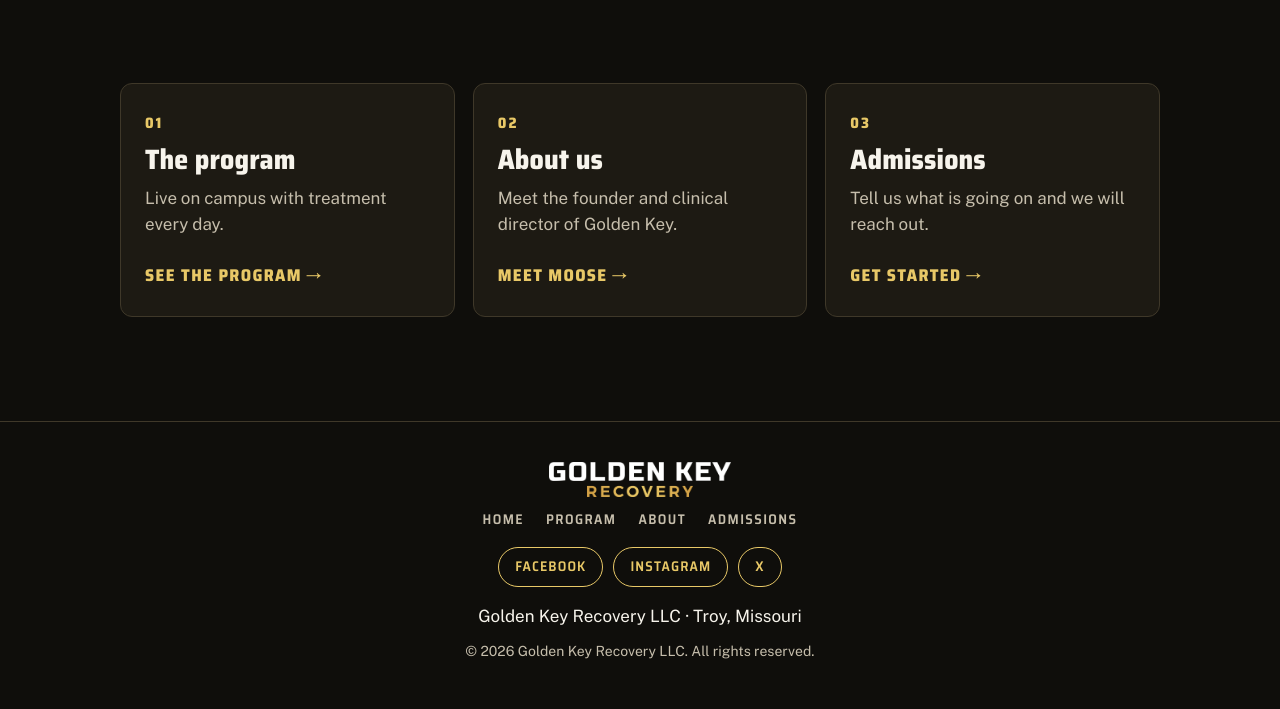
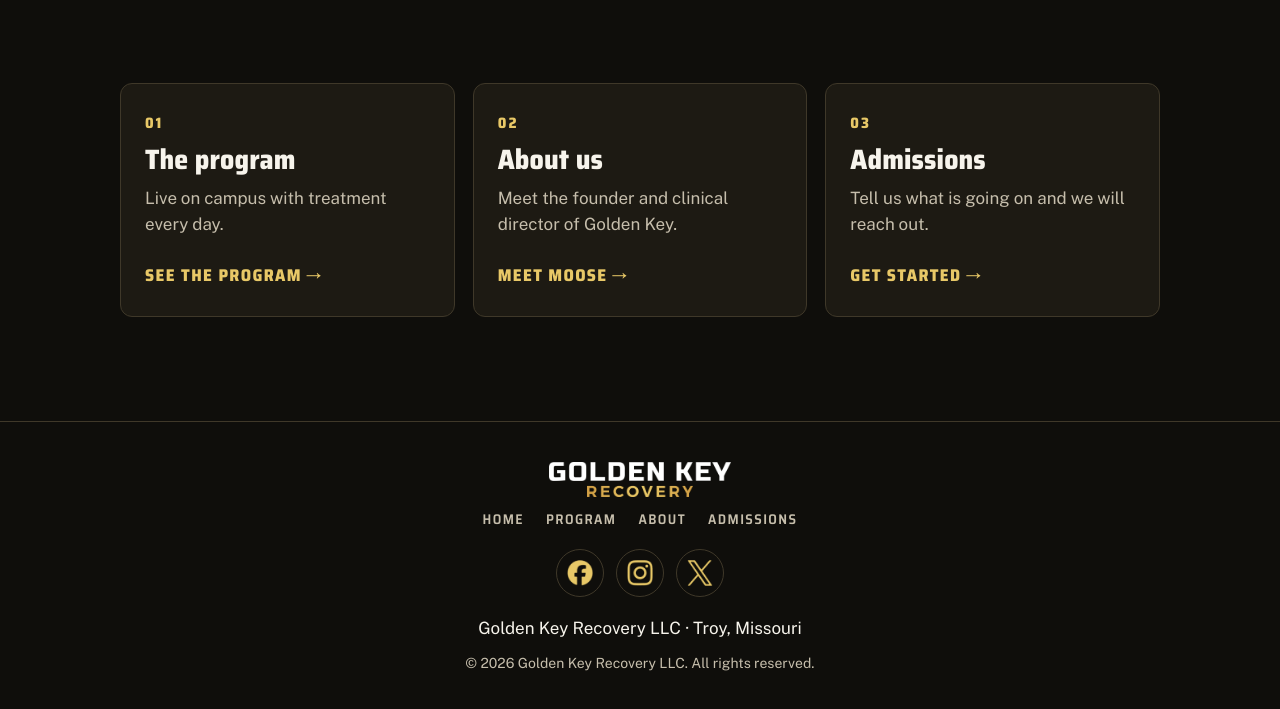
Before and after one commit to kavanaww/goldenkeyrecovery, a plain HTML site: page index.html in a window 1280 px wide. Shown: the part 811-1520 px from the top of the page. Drawn offline with Linux system fonts and the light colour scheme.

Commit message:
Social icons in footer and signature

```diff
--- a/css/style.css
+++ b/css/style.css
@@ -191,6 +191,7 @@ input:focus,select:focus,textarea:focus{outline:none;border-color:var(--gold);bo
 .creds li{font-weight:600}
 
 /* Footer social links */
-.social{display:flex;flex-wrap:wrap;justify-content:center;gap:10px;margin:4px 0}
-.social a{display:inline-flex;align-items:center;min-height:40px;padding:0 16px;border:1.5px solid var(--gold);border-radius:999px;font-family:var(--display);font-weight:600;letter-spacing:.08em;text-transform:uppercase;font-size:.875rem;text-decoration:none;color:var(--gold)}
-.social a:hover{background:var(--gold);color:var(--on-gold)}
+.social{display:flex;flex-wrap:wrap;justify-content:center;gap:12px;margin:6px 0}
+.social a{display:grid;place-items:center;width:48px;height:48px;border:1.5px solid var(--line);border-radius:50%;transition:border-color .15s,background .15s}
+.social a:hover{border-color:var(--gold);background:rgba(232,200,103,.12)}
+.social img{width:26px;height:26px}
--- a/index.html
+++ b/index.html
@@ -91,9 +91,9 @@
       <a href="admissions.html">Admissions</a>
     </nav>
     <ul class="social" aria-label="Social media">
-      <li><a href="https://www.facebook.com/GoldenKeyRecovery" target="_blank" rel="noopener">Facebook</a></li>
-      <li><a href="https://www.instagram.com/GoldenKeyRecovery" target="_blank" rel="noopener">Instagram</a></li>
-      <li><a href="https://x.com/GKRecovery" target="_blank" rel="noopener">X</a></li>
+      <li><a href="https://www.facebook.com/GoldenKeyRecovery" target="_blank" rel="noopener" aria-label="Facebook"><img src="assets/icon-facebook-gold.png" alt="" width="26" height="26"></a></li>
+      <li><a href="https://www.instagram.com/GoldenKeyRecovery" target="_blank" rel="noopener" aria-label="Instagram"><img src="assets/icon-instagram-gold.png" alt="" width="26" height="26"></a></li>
+      <li><a href="https://x.com/GKRecovery" target="_blank" rel="noopener" aria-label="X"><img src="assets/icon-x-gold.png" alt="" width="26" height="26"></a></li>
     </ul>
     <p>Golden Key Recovery LLC &middot; Troy, Missouri</p>
     <p class="fine">&copy; 2026 Golden Key Recovery LLC. All rights reserved.</p>
```
Also changed, not shown: about.html (+3 -3 lines), admissions.html (+3 -3 lines), program.html (+3 -3 lines), signature.html (+1 -1 lines), assets/icon-facebook-gold.png (added), assets/icon-facebook.png (added), assets/icon-instagram-gold.png (added), assets/icon-instagram.png (added), assets/icon-x-gold.png (added), assets/icon-x.png (added).
